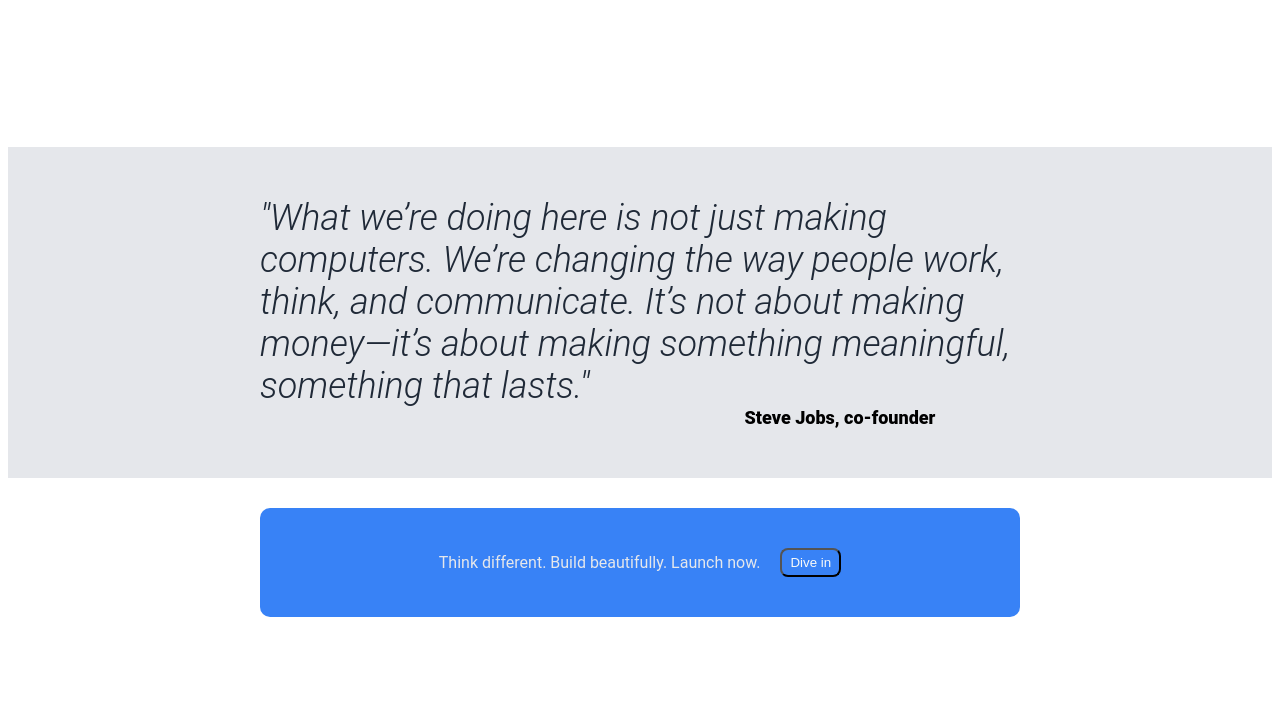
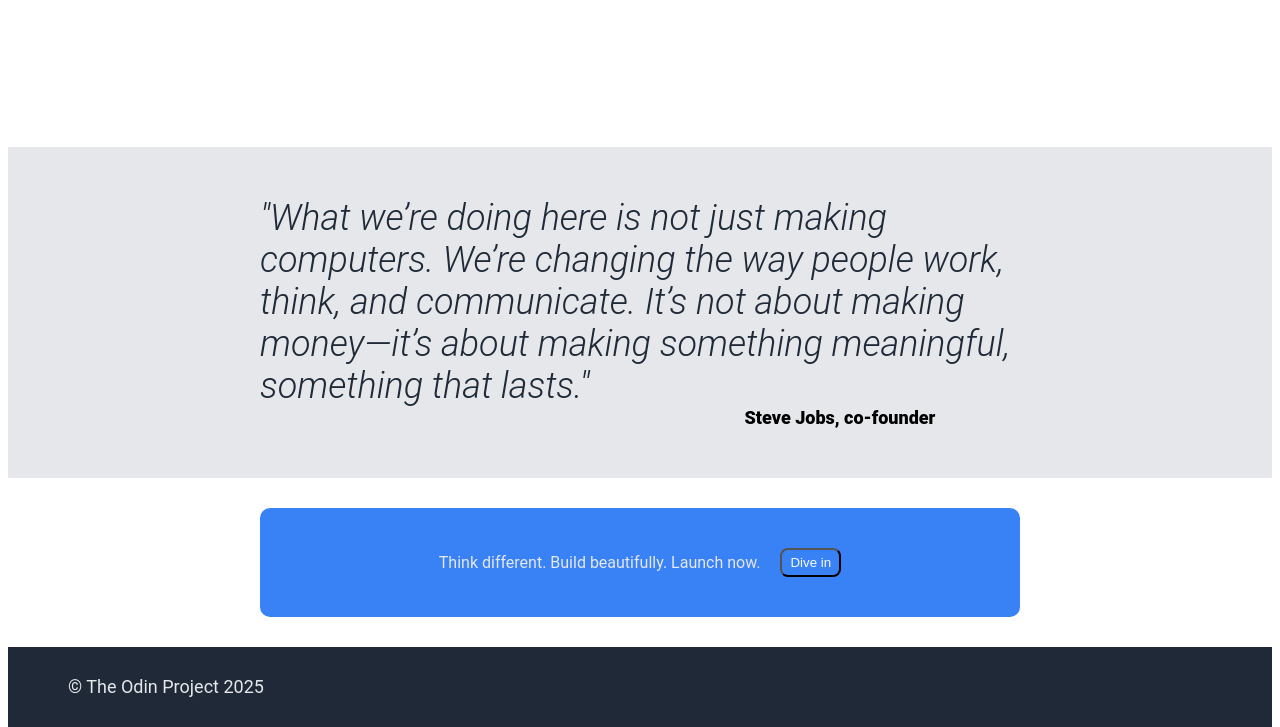
Before and after one commit to websurfer23/odin-landing-page, a plain HTML site: page index.html in a window 1280 px wide. Shown: the part 1007-1734 px from the top of the page. Before the commit the page ends 1624 px from the top, so only its background shows below. Drawn offline with Linux system fonts and the light colour scheme.

Commit message:
add footer

```diff
--- a/index.html
+++ b/index.html
@@ -64,5 +64,8 @@
             <div class="think">Think different. Build beautifully. Launch now.</div>
             <button class="button">Dive in</button>
         </div>
+    <footer class="header">
+        <p>© The Odin Project 2025</p>
+    </footer>
 </body>
 </html>
```
